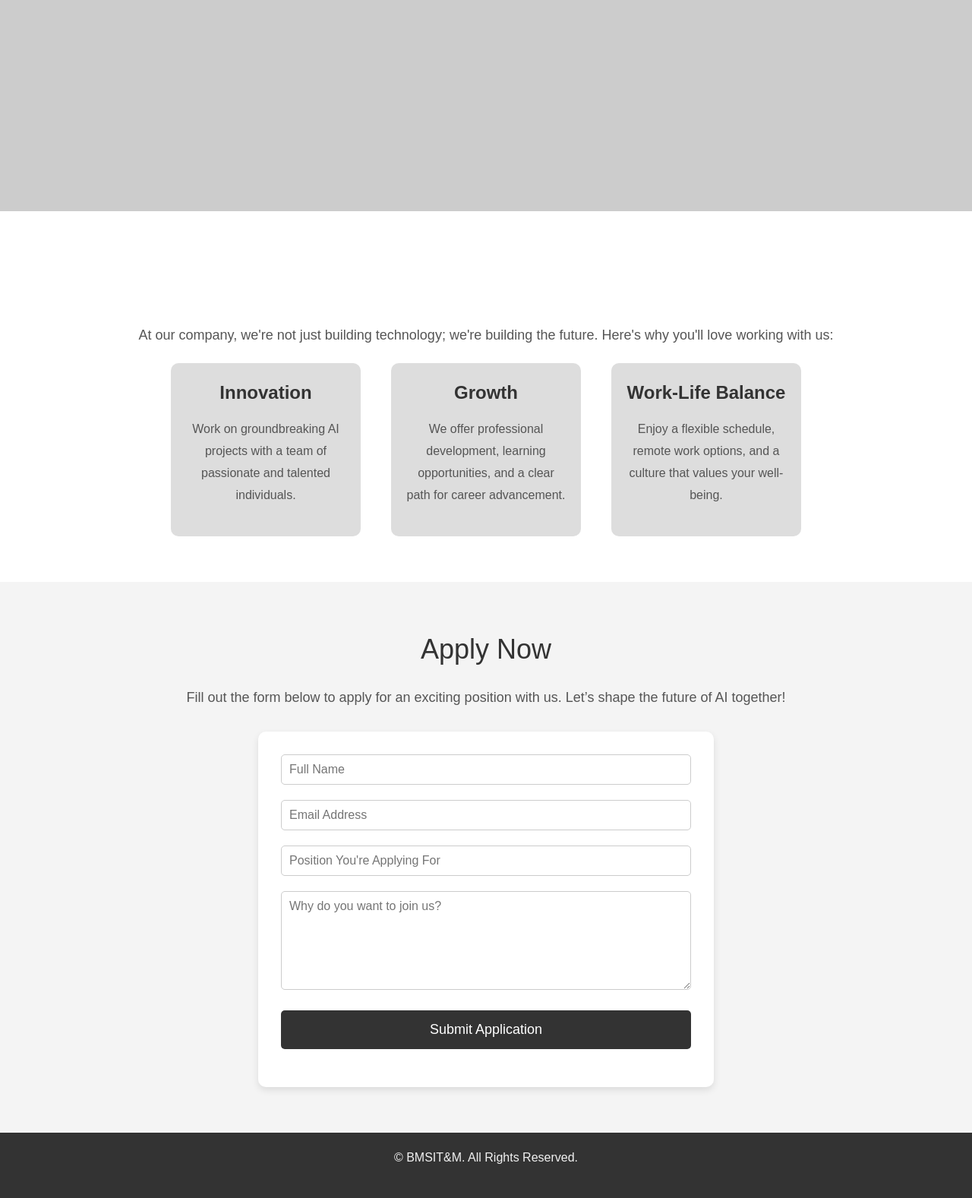
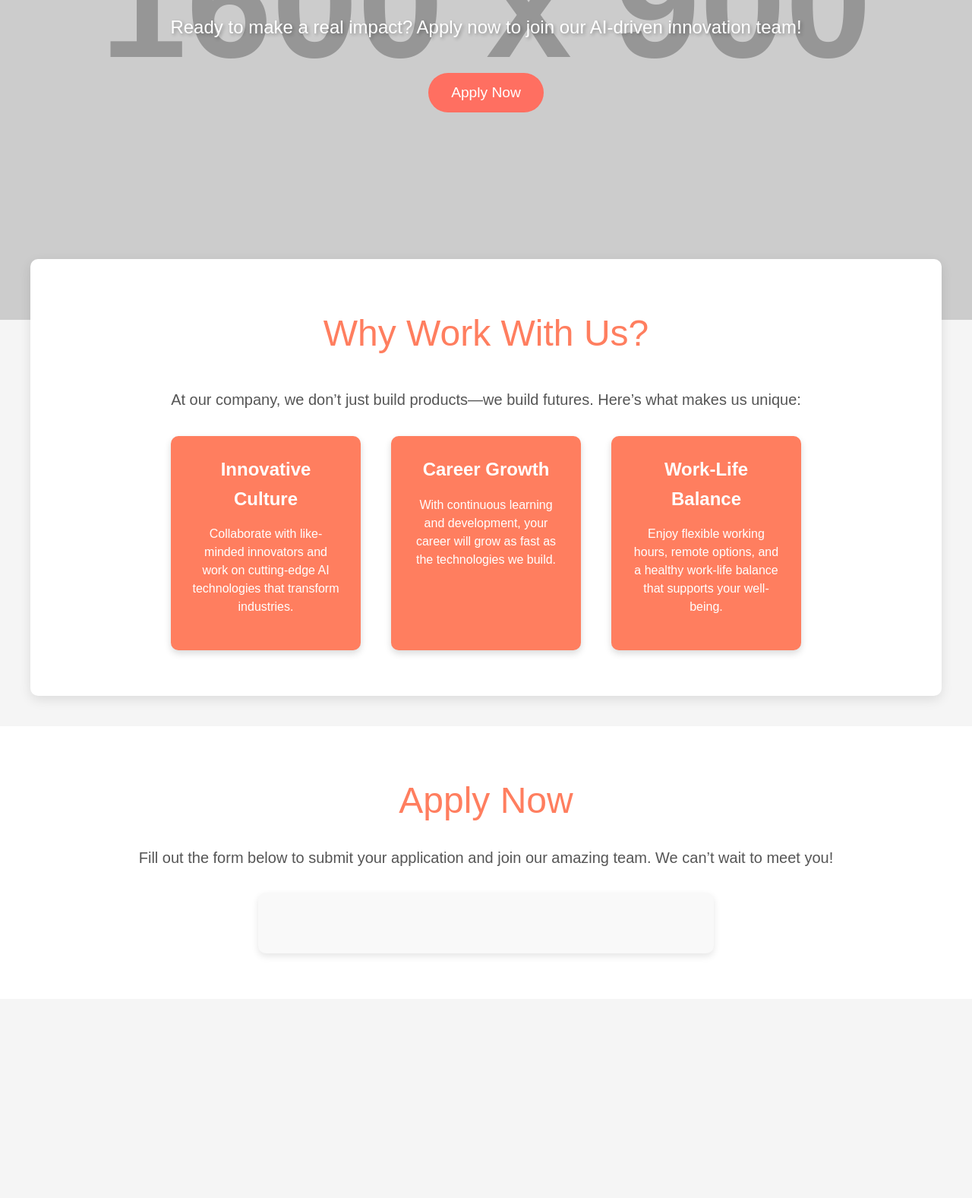
Before and after one commit to selfmusing9/bmsit_pmg_lab, a plain HTML site: page admissions.html in a window 1280 px wide. Shown: the part 789-2366 px from the top of the page at 76% size. After the commit the page ends 2104 px from the top, so only its background shows below. Drawn offline with Linux system fonts and the light colour scheme; placeholder pictures from the web are drawn by us.

Commit message:
Fix: Update about and admissions pages

```diff
--- a/admissions.html
+++ b/admissions.html
@@ -3,7 +3,7 @@
 <head>
     <meta charset="UTF-8">
     <meta name="viewport" content="width=device-width, initial-scale=1.0">
-    <meta name="description" content="Join our team! Apply now to be part of an innovative company working on cutting-edge AI projects.">
+    <meta name="description" content="Join our dynamic team! Apply now to be part of our innovative AI-driven company.">
     <title>Join Our Team</title>
     <style>
         /* Basic reset and typography */
@@ -11,80 +11,103 @@
             margin: 0;
             padding: 0;
             box-sizing: border-box;
-            font-family: 'Arial', sans-serif;
+            font-family: 'Poppins', sans-serif;
         }
 
         body {
-            background-color: #f0f0f0;
+            background-color: #f5f5f5;
             color: #333;
             line-height: 1.6;
-            padding: 0;
+            font-size: 18px;
         }
 
-        /* Header */
+        /* Header Section */
         header {
-            background-color: #333;
+            background: linear-gradient(90deg, #ff7e5f, #feb47b);
             color: white;
             text-align: center;
-            padding: 40px 0;
+            padding: 80px 20px;
+            border-bottom: 2px solid #feb47b;
         }
 
         h1 {
+            font-size: 4rem;
             margin-bottom: 10px;
-            font-size: 48px;
+            font-weight: 600;
         }
 
         h2 {
-            margin-top: 0;
-            font-size: 32px;
-            color: #fff;
+            font-size: 2.5rem;
             font-weight: 400;
+            margin-bottom: 20px;
         }
 
         p {
-            font-size: 18px;
-            color: #f1f1f1;
+            font-size: 1.25rem;
+            color: #fff;
             margin-bottom: 20px;
         }
 
         /* Hero Section */
         .hero-section {
-            background: url('https://via.placeholder.com/1500x700?text=AI+Hiring+Page') center/cover no-repeat;
+            background: url('https://via.placeholder.com/1600x900/ff7e5f/ffffff?text=Join+Our+Team') center/cover no-repeat;
             height: 100vh;
             display: flex;
             justify-content: center;
             align-items: center;
             text-align: center;
-            padding: 0 10%;
         }
 
         .hero-section h2 {
-            font-size: 48px;
+            font-size: 4rem;
             color: white;
-            text-shadow: 2px 2px 4px rgba(0, 0, 0, 0.6);
+            text-shadow: 3px 3px 5px rgba(0, 0, 0, 0.3);
         }
 
         .hero-section p {
-            font-size: 22px;
+            font-size: 1.5rem;
             color: white;
-            margin-top: 10px;
-            text-shadow: 1px 1px 4px rgba(0, 0, 0, 0.6);
+            margin-top: 15px;
+            font-weight: 500;
+            text-shadow: 2px 2px 4px rgba(0, 0, 0, 0.3);
+        }
+
+        .hero-button {
+            padding: 15px 30px;
+            font-size: 1.2rem;
+            background-color: #ff6f61;
+            border: none;
+            color: white;
+            cursor: pointer;
+            border-radius: 50px;
+            margin-top: 20px;
+            transition: 0.3s ease;
+        }
+
+        .hero-button:hover {
+            background-color: #ff4d3b;
+            transform: scale(1.05);
         }
 
         /* Why Work With Us Section */
         .work-section {
             padding: 60px 10%;
-            background-color: #fff;
+            background-color: white;
             text-align: center;
+            box-shadow: 0 5px 15px rgba(0, 0, 0, 0.1);
+            border-radius: 10px;
+            margin: -80px auto 40px;
+            max-width: 1200px;
         }
 
         .work-section h2 {
-            font-size: 36px;
+            font-size: 3rem;
+            color: #ff7e5f;
             margin-bottom: 30px;
         }
 
         .work-section p {
-            font-size: 18px;
+            font-size: 1.25rem;
             color: #555;
             margin-bottom: 20px;
             line-height: 1.8;
@@ -94,43 +117,52 @@
             display: flex;
             justify-content: center;
             gap: 40px;
-            margin-top: 20px;
+            margin-top: 30px;
         }
 
         .benefit {
-            background-color: #ddd;
-            padding: 20px;
+            background-color: #ff7e5f;
+            padding: 25px;
             border-radius: 10px;
             width: 250px;
-            text-align: center;
+            color: white;
+            box-shadow: 0 4px 10px rgba(0, 0, 0, 0.15);
+            transition: 0.3s ease;
         }
 
         .benefit h3 {
+            font-size: 1.5rem;
             margin-bottom: 15px;
-            font-size: 24px;
-            color: #333;
+            color: #fff;
+            font-weight: bold;
         }
 
         .benefit p {
-            font-size: 16px;
-            color: #555;
+            font-size: 1rem;
+            color: #fff;
+            line-height: 1.5;
+        }
+
+        .benefit:hover {
+            transform: translateY(-5px);
+            box-shadow: 0 6px 15px rgba(0, 0, 0, 0.2);
         }
 
         /* Application Form */
         .form-section {
             padding: 60px 10%;
-            background-color: #f4f4f4;
+            background-color: #ffffff;
             text-align: center;
         }
 
         .form-section h2 {
-            font-size: 36px;
+            font-size: 3rem;
             margin-bottom: 20px;
-            color: #333;
+            color: #ff7e5f;
         }
 
         .form-section p {
-            font-size: 18px;
+            font-size: 1.25rem;
             color: #555;
             margin-bottom: 30px;
         }
@@ -138,34 +170,47 @@
         form {
             max-width: 600px;
             margin: 0 auto;
-            background-color: #fff;
-            padding: 30px;
+            background-color: #f9f9f9;
+            padding: 40px;
             border-radius: 10px;
             box-shadow: 0 4px 10px rgba(0, 0, 0, 0.1);
+            transition: 0.3s ease;
+        }
+
+        form:hover {
+            box-shadow: 0 6px 15px rgba(0, 0, 0, 0.2);
         }
 
         input, textarea {
             width: 100%;
-            padding: 10px;
+            padding: 12px;
             margin-bottom: 20px;
             border: 1px solid #ccc;
             border-radius: 5px;
             font-size: 16px;
+            outline: none;
+            transition: 0.3s ease;
+        }
+
+        input:focus, textarea:focus {
+            border-color: #ff7e5f;
+            box-shadow: 0 0 5px rgba(255, 126, 95, 0.5);
         }
 
         input[type="submit"] {
-            background-color: #333;
+            background-color: #ff7e5f;
             color: white;
             border: none;
-            padding: 15px 25px;
+            padding: 15px 30px;
+            font-size: 18px;
             cursor: pointer;
-            font-size: 18px;
-            border-radius: 5px;
-            transition: background-color 0.3s ease;
+            border-radius: 50px;
+            transition: 0.3s ease;
         }
 
         input[type="submit"]:hover {
-            background-color: #555;
+            background-color: #ff4d3b;
+            transform: scale(1.05);
         }
 
         /* Footer */
@@ -174,6 +219,9 @@
             color: white;
             text-align: center;
             padding: 20px 0;
+            position: relative;
+            bottom: 0;
+            width: 100%;
         }
 
         footer p {
@@ -186,34 +234,35 @@
     <!-- Header -->
     <header>
         <h1>Join Our Team</h1>
-        <h2>We’re always looking for passionate, talented individuals to join our AI-driven innovation.</h2>
-        <p>Apply today and be a part of something exciting!</p>
+        <h2>Be a part of something exciting. Shape the future with us!</h2>
+        <p>We're always looking for passionate, talented individuals to join our growing team of innovators.</p>
     </header>
 
     <!-- Hero Section -->
     <section class="hero-section">
         <div>
-            <h2>We're Hiring</h2>
-            <p>Help shape the future with AI! Join our team and work on cutting-edge technologies that make a real impact.</p>
+            <h2>We’re Hiring</h2>
+            <p>Ready to make a real impact? Apply now to join our AI-driven innovation team!</p>
+            <button class="hero-button">Apply Now</button>
         </div>
     </section>
 
     <!-- Why Work With Us Section -->
     <section class="work-section">
         <h2>Why Work With Us?</h2>
-        <p>At our company, we're not just building technology; we're building the future. Here's why you'll love working with us:</p>
+        <p>At our company, we don’t just build products—we build futures. Here’s what makes us unique:</p>
         <div class="benefits">
             <div class="benefit">
-                <h3>Innovation</h3>
-                <p>Work on groundbreaking AI projects with a team of passionate and talented individuals.</p>
+                <h3>Innovative Culture</h3>
+                <p>Collaborate with like-minded innovators and work on cutting-edge AI technologies that transform industries.</p>
             </div>
             <div class="benefit">
-                <h3>Growth</h3>
-                <p>We offer professional development, learning opportunities, and a clear path for career advancement.</p>
+                <h3>Career Growth</h3>
+                <p>With continuous learning and development, your career will grow as fast as the technologies we build.</p>
             </div>
             <div class="benefit">
                 <h3>Work-Life Balance</h3>
-                <p>Enjoy a flexible schedule, remote work options, and a culture that values your well-being.</p>
+                <p>Enjoy flexible working hours, remote options, and a healthy work-life balance that supports your well-being.</p>
             </div>
         </div>
     </section>
@@ -221,20 +270,5 @@
     <!-- Application Form Section -->
     <section class="form-section">
         <h2>Apply Now</h2>
-        <p>Fill out the form below to apply for an exciting position with us. Let’s shape the future of AI together!</p>
+        <p>Fill out the form below to submit your application and join our amazing team. We can’t wait to meet you!</p>
         <form action="/submit-application" method="post">
-            <input type="text" name="name" placeholder="Full Name" required>
-            <input type="email" name="email" placeholder="Email Address" required>
-            <input type="text" name="position" placeholder="Position You're Applying For" required>
-            <textarea name="message" rows="6" placeholder="Why do you want to join us?" required></textarea>
-            <input type="submit" value="Submit Application">
-        </form>
-    </section>
-
-    <!-- Footer -->
-    <footer>
-        <p>&copy; BMSIT&M. All Rights Reserved.</p>
-    </footer>
-
-</body>
-</html>
```
Also changed, not shown: about.html (+4 -4 lines).
